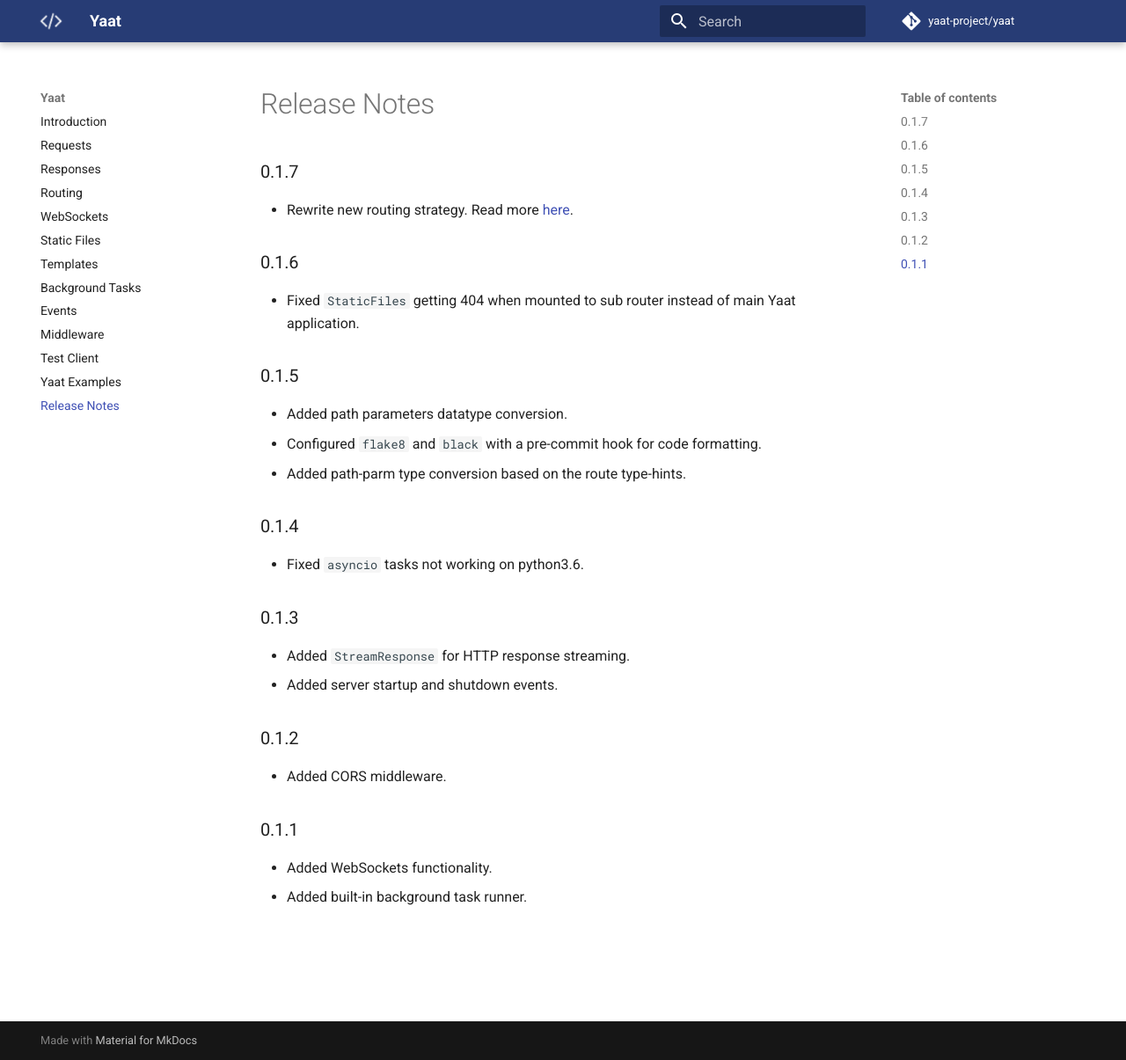
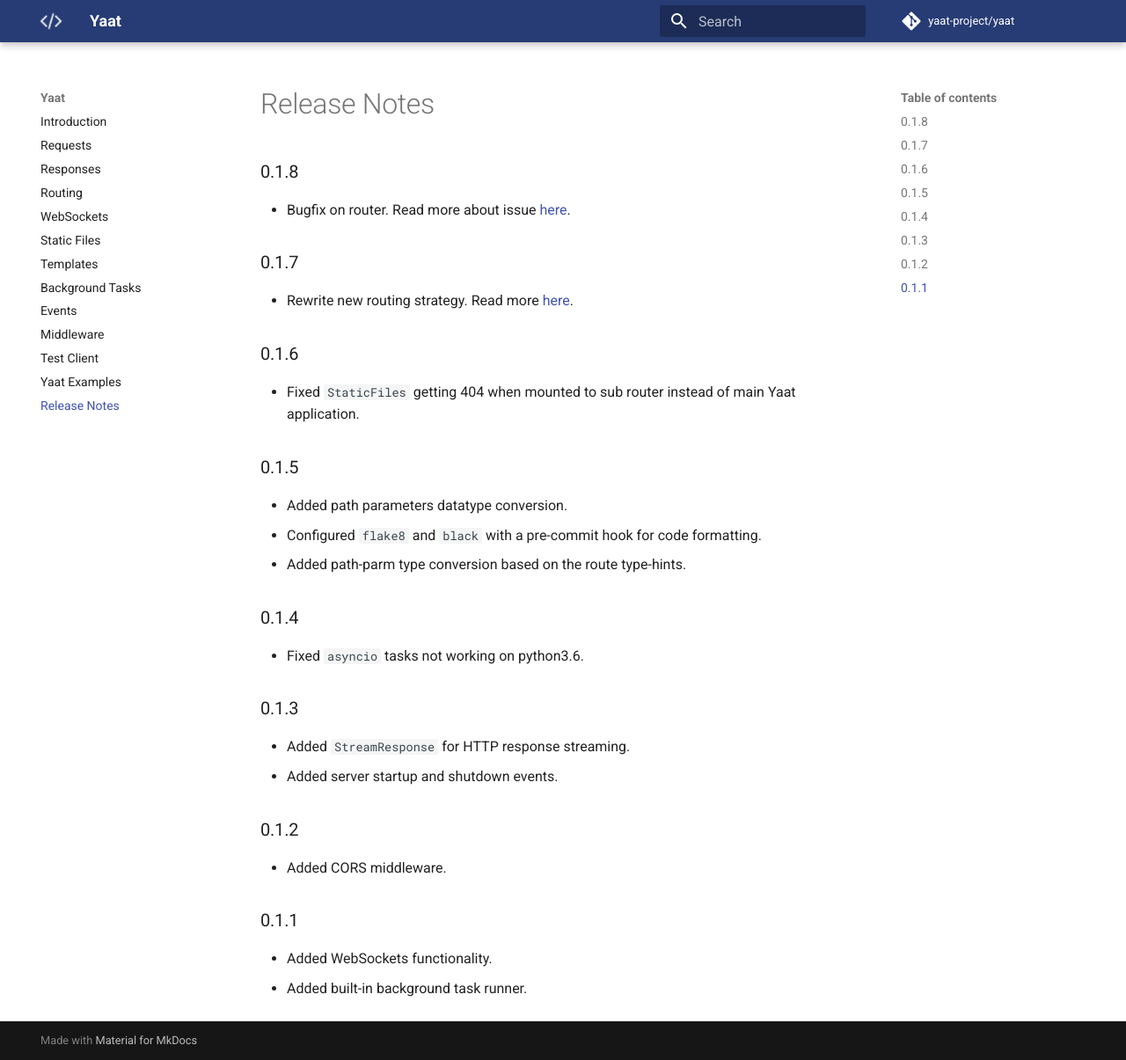
Before and after one commit to yaat-project/yaat, an MkDocs documentation site: the page built from docs/releasenotes.md, in a window 1280 px wide and 1205 px high. Shown: the whole window at 88% size. Built offline with MkDocs 1.6.1 and Material for MkDocs 9.7.7, drawn with Linux system fonts in a browser that asks for light colours; comment, search, counter and statistics services are not loaded.

Commit message:
bump version to 0.1.8

```diff
--- a/docs/releasenotes.md
+++ b/docs/releasenotes.md
@@ -1,4 +1,8 @@
 # Release Notes
+
+### 0.1.8
+
+- Bugfix on router. Read more about issue [here](https://github.com/yaat-project/yaat/pull/25).
 
 ### 0.1.7
 
--- a/setup.py
+++ b/setup.py
@@ -1,6 +1,6 @@
 from setuptools import setup
 
-VERSION = "0.1.7"
+VERSION = "0.1.8"
 
 
 def get_long_description():
```
